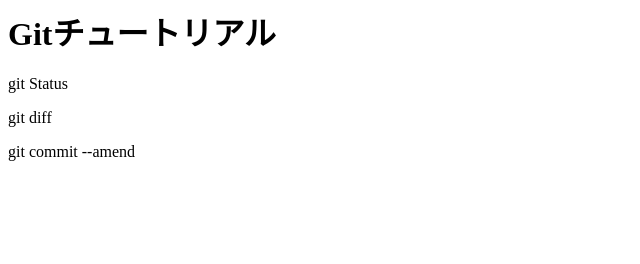
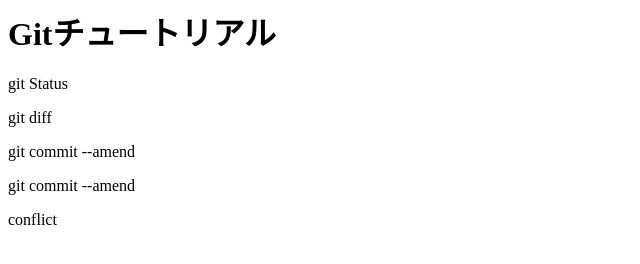
Before and after one commit to takumasa0222/git_tutorial, a plain HTML site: page index.html in a window 1280 px wide. Shown: the whole page, without its empty margins (0-640 px from the left). Drawn offline with Linux system fonts and the light colour scheme.

Commit message:
conflictを追記

```diff
--- a/index.html
+++ b/index.html
@@ -1,5 +1,6 @@
 <h1>Gitチュートリアル</h1>
 <p>git Status</p>
 <p>git diff</p>
-<p>git commit --amend
-</p>
+<p>git commit --amend</p>
+<p>git commit --amend</p>
+<p>conflict</p>
```
